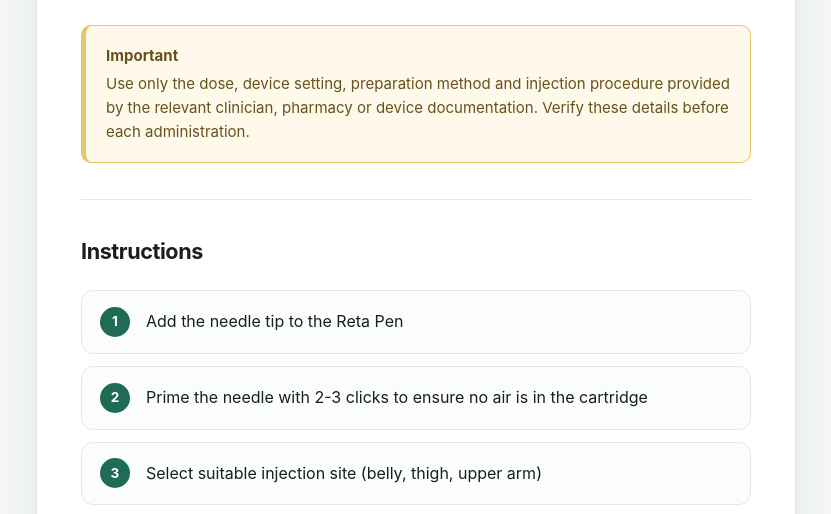
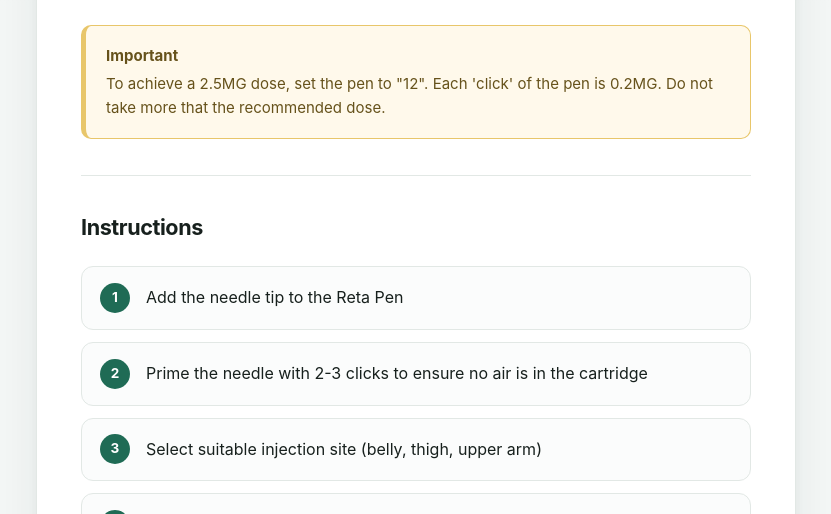
Before and after one commit to RetaAdvice/reta60, a plain HTML site: page index.html in a window 1280 px wide. Shown: the part 252-766 px from the top of the page, without its empty margins (224-1055 px from the left). Drawn offline with Linux system fonts and the light colour scheme.

Commit message:
Update index.html

```diff
--- a/index.html
+++ b/index.html
@@ -206,9 +206,7 @@
 
       <div class="notice">
         <strong>Important</strong>
-        Use only the dose, device setting, preparation method and injection
-        procedure provided by the relevant clinician, pharmacy or device
-        documentation. Verify these details before each administration.
+       To achieve a 2.5MG dose, set the pen to "12". Each 'click' of the pen is 0.2MG. Do not take more that the recommended dose.
       </div>
 
       <div class="divider"></div>
```
